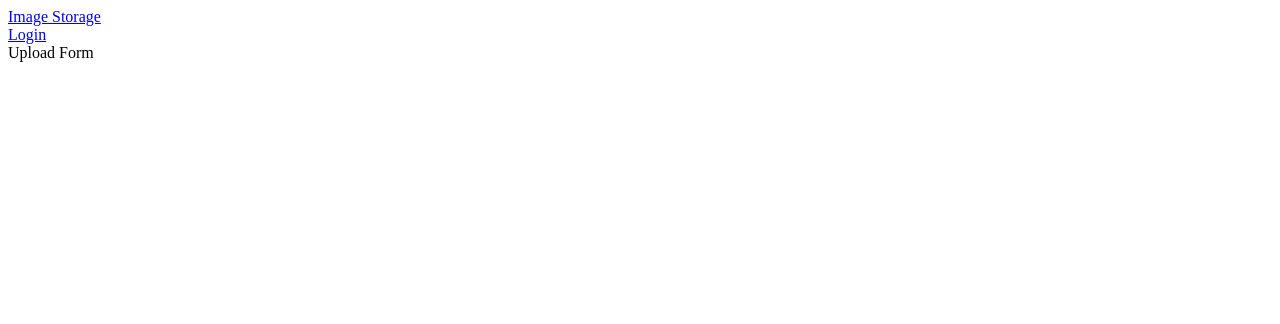
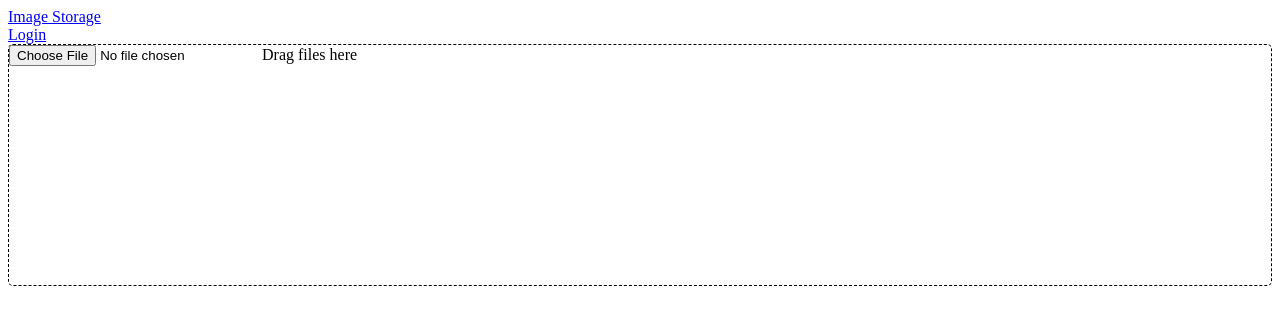
Before and after one commit to blaytenshi/vue-images, a Vue app: page /upload in a window 1280 px wide. Shown: the top 324 px of the page. Built offline with nearby package versions, Linux system fonts and the light colour scheme; the HTML template or start-up script is replaced by a standard one.

Commit message:
Section 6 Lesson 128 - Upload Form HTML

```diff
--- a/src/components/UploadForm.vue
+++ b/src/components/UploadForm.vue
@@ -1,6 +1,7 @@
 <template>
-    <div>
-        Upload Form
+    <div class="dropper">
+        <input type="file" />
+        <span>Drag files here</span>
     </div>
 </template>
 
@@ -9,3 +10,11 @@ export default {
     name: 'UploadForm'
 }
 </script>
+
+<style scoped>
+    .dropper {
+        border: 1px dashed black;
+        height: 30vh;
+        border-radius: 5px;
+    }
+</style>
```
